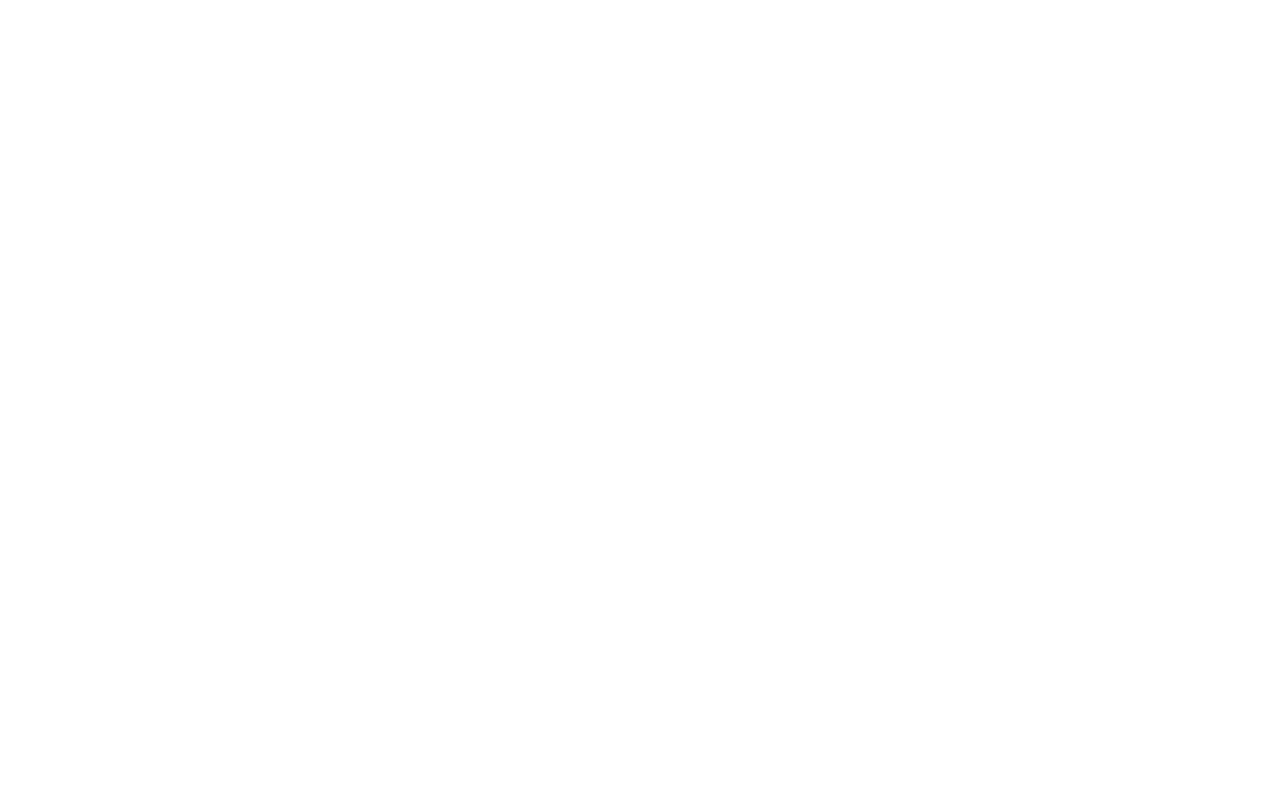
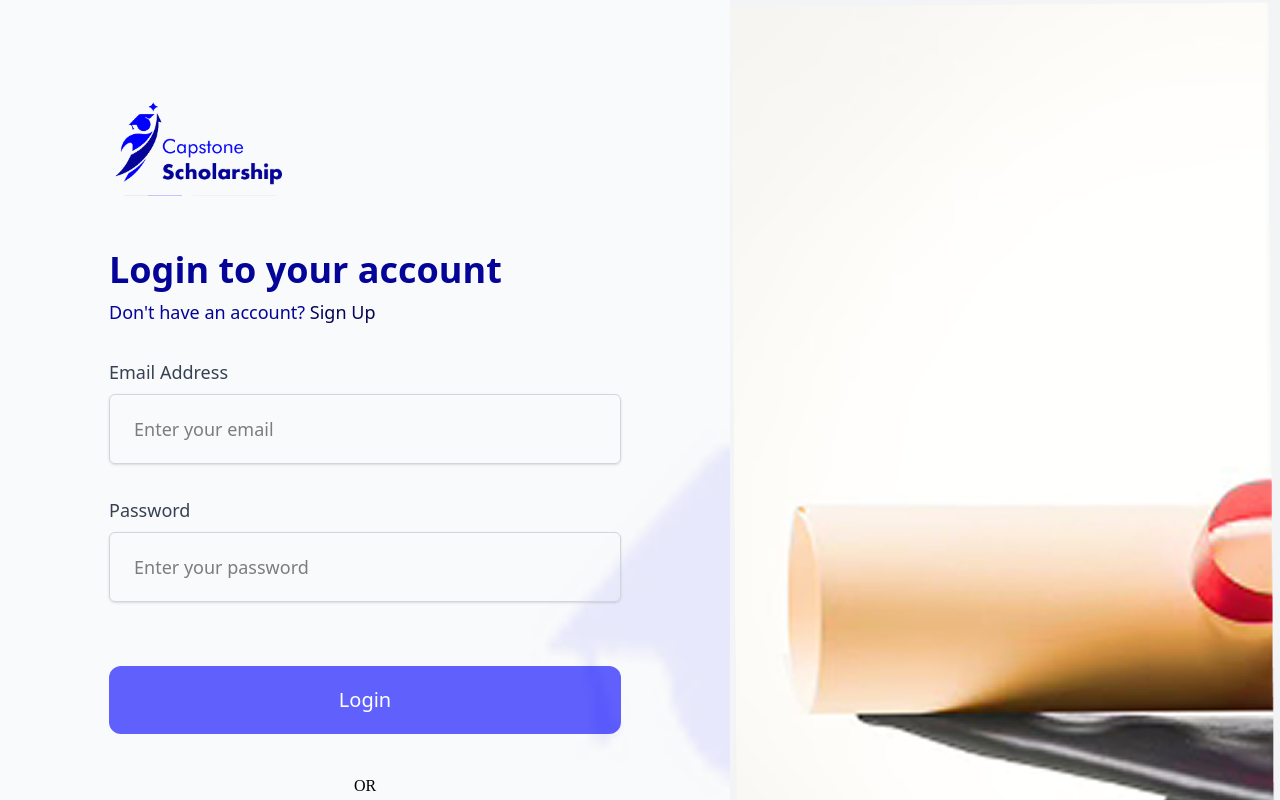
Before and after one commit to oluwakemiegbinola/Capstone-scholarship-design-system, a React (Vite) app: page /login in a window 1280 px wide. Before the commit this address led to /welcome. Shown: the top 800 px of the page. Built offline with nearby package versions, Linux system fonts and the light colour scheme.

Commit message:
Loginpage

```diff
--- a/src/App.jsx
+++ b/src/App.jsx
@@ -1,19 +1,27 @@
 import React from "react";
 import { BrowserRouter as Router, Routes, Route, Navigate } from "react-router-dom";
 import SignUpPage from "./Pages/SignUpPage";
+import LoginPage from "./Pages/LoginPage"; // Correct the name of your login page
 import ScholarshipSearch from "./Pages/ScholarshipSearch"; // Ensure this path is correct
 
 function App() {
   return (
     <Router>
       <Routes>
-           {/* Sign-up page */}
+        {/* Redirect root to /signup */}
         <Route path="/" element={<Navigate to="/signup" />} />
+
+        {/* Sign-up page */}
         <Route path="/signup" element={<SignUpPage />} />
 
-        {/* Welcome page */}
-        <Route path="/ScholarshipSearch" element={<ScholarshipSearch />} />
-        <Route path="*" element={<Navigate to="/welcome" />} />
+        {/* Login page */}
+        <Route path="/login" element={<LoginPage />} /> {/* Added login page route */}
+
+        {/* Scholarship Search page */}
+        <Route path="/scholarship-search" element={<ScholarshipSearch />} /> {/* Adjusted route to lowercase */}
+
+        {/* Catch-all route for any undefined paths */}
+        <Route path="*" element={<Navigate to="/signup" />} />
       </Routes>
     </Router>
   );
--- /dev/null
+++ b/src/Pages/loginPage.jsx
@@ -0,0 +1,231 @@
+import React, { useState } from "react";
+import { FcGoogle } from "react-icons/fc";
+import watermark from "../assets/image/first.png";
+import logo from "../assets/image/nice.png";
+import capeImage from "../assets/image/cape.png";
+
+// Mock login function for testing
+const login = async (userData) => {
+  return new Promise((resolve, reject) => {
+    setTimeout(() => {
+      if (userData.email && userData.password) {
+        resolve({ message: "Login successful!" });
+      } else {
+        reject(new Error("Please fill in all fields."));
+      }
+    }, 1000); // Simulate a 1-second delay
+  });
+};
+
+const LoginPage = () => {
+  const [formData, setFormData] = useState({
+    email: "",
+    password: "",
+  });
+
+  const [showPopup, setShowPopup] = useState(false);
+
+  const handleInputChange = (e) => {
+    const { name, value } = e.target;
+    setFormData({
+      ...formData,
+      [name]: value,
+    });
+  };
+
+  const handleLogin = async (e) => {
+    e.preventDefault();
+    console.log("Form submission intercepted");
+
+    const userData = {
+      email: formData.email,
+      password: formData.password,
+    };
+
+    console.log("Form data:", userData);
+
+    try {
+      console.log("Calling login API...");
+      const response = await login(userData); // Call the login function
+      console.log("Login successful:", response);
+      setShowPopup(true); // Show the popup
+    } catch (error) {
+      console.error("Login failed:", error);
+      alert(`Login failed: ${error.message}`);
+    }
+  };
+
+  return (
+    <div className="min-h-screen mx-auto flex bg-gray-50 relative font-sans">
+      {/* Watermark Logo */}
+      <div className="absolute left-[50px] right-0 top-[-70px] flex items-center justify-center pointer-events-none z-0 overflow-hidden">
+        <img
+          src={watermark}
+          alt="Watermark"
+          className="h-[265vh] w-[700px] opacity-7"
+          style={{
+            transform: "rotate(5deg)",
+          }}
+        />
+      </div>
+
+      {/* Main Content */}
+      <div className="flex flex-1">
+        {/* Left Section - Form */}
+        <div className="w-full flex-1 flex flex-col items-center justify-start p-0 relative z-20 mt-[50px]">
+          <div className="w-full max-w-xl p-8 rounded-lg">
+            {/* Logo */}
+            <div className="flex justify-start mb-12">
+              <img src={logo} alt="Capsione Scholarship Logo" className="h-30" />
+            </div>
+
+            {/* Form Title */}
+            <h2 className="text-4xl font-semibold text-start text-[#040498]">
+              Login to your account
+            </h2>
+            <p className="text-start text-lg text-[#040498] mt-2">
+              Don't have an account?{" "}
+              <a href="/signup" className="text-[#040458] hover:underline">
+                Sign Up
+              </a>
+            </p>
+
+            {/* Form */}
+            <form className="mt-8 space-y-8" onSubmit={handleLogin}>
+              {/* Email Address */}
+              <div>
+                <label className="block text-lg font-medium text-gray-700 mb-2">
+                  Email Address
+                </label>
+                <input
+                  type="email"
+                  name="email"
+                  value={formData.email}
+                  onChange={handleInputChange}
+                  className="w-full px-6 py-5 border border-gray-300 rounded-md shadow-sm focus:outline-none focus:ring-2 focus:ring-blue-500 text-lg"
+                  placeholder="Enter your email"
+                  required
+                />
+              </div>
+
+              {/* Password */}
+              <div>
+                <label className="block text-lg font-medium text-gray-700 mb-2">
+                  Password
+                </label>
+                <input
+                  type="password"
+                  name="password"
+                  value={formData.password}
+                  onChange={handleInputChange}
+                  className="w-full px-6 py-5 border border-gray-300 rounded-md shadow-sm focus:outline-none focus:ring-2 focus:ring-blue-500 text-lg"
+                  placeholder="Enter your password"
+                  required
+                />
+              </div>
+
+              {/* Login Button */}
+              <button
+                type="submit"
+                className="mt-8 w-full text-white py-5 text-xl rounded-xl hover:bg-gray-300 focus:outline-none focus:ring-2 focus:ring-gray-300 cursor-pointer"
+                style={{
+                  backgroundColor: "rgba(0, 0, 254, 0.61)",
+                }}
+              >
+                Login
+              </button>
+            </form>
+
+            {/* OR Separator */}
+            <div
+              className="mt-8 text-center"
+              style={{
+                fontFamily: "Futura BK BT",
+                lineHeight: "40px",
+                letterSpacing: "0px",
+              }}
+            >
+              <span className="text-[#000000]">OR</span>
+            </div>
+
+            {/* Google Sign-in Button */}
+            <a href="#">
+              <button className="w-full flex items-center justify-center px-6 py-5 border border-gray-300 rounded-xl shadow-sm text-lg font-medium text-gray-700 bg-white hover:bg-gray-50 mt-6 cursor-pointer">
+                <FcGoogle className="mr-2" />
+                Login with Google
+              </button>
+            </a>
+          </div>
+        </div>
+
+        {/* Right Section - Image */}
+        <div className="hidden md:block w-[550px] h-auto flex items-center justify-start bg-gray-100 p-0 relative before:absolute before:bg-gray-100 before:w-full before:h-full before:content-[''] before:z-10">
+          <img
+            src={capeImage}
+            alt="Graduation Cap"
+            className="w-full h-auto object-contain relative z-10"
+          />
+        </div>
+      </div>
+
+      {/* {popup message} */}
+      {showPopup && (
+        <div className="fixed inset-0 flex items-center justify-center z-50">
+          {/* Semi-transparent overlay with reduced opacity */}
+          <div
+            className="fixed inset-0 z-10"
+            style={{ backgroundColor: "rgba(0, 0, 0, 0.5)" }}
+          ></div>
+
+          {/* Popup Container */}
+          <div className="bg-white p-8 rounded-xl shadow-lg text-center max-w-xxl border border-gray-200 relative z-50">
+            <h2
+              className="mb-4"
+              style={{
+                color: "#040498",
+                fontFamily: "Futura Medium, sans-serif",
+                fontSize: "32.24px",
+                lineHeight: "35.8px",
+                fontWeight: 500,
+              }}
+            >
+              Welcome back, Scholar!
+            </h2>
+
+            <p
+              className="mb-6"
+              style={{
+                color: "#0B0B0B",
+                fontFamily: "Futura BK BT, sans-serif",
+                fontSize: "24.62px",
+                lineHeight: "41px",
+              }}
+            >
+              You're logged in. Let's explore scholarship opportunities.
+            </p>
+
+            <button
+              onClick={() => setShowPopup(false)}
+              style={{
+                backgroundColor: "#0000FE",
+                width: "311px",
+                height: "57px",
+                color: "#FFFFFF",
+                borderRadius: "8px",
+                fontSize: "18px",
+                fontWeight: "500",
+                transition: "background-color 0.3s ease", // Smooth transition
+              }}
+              onMouseOver={(e) => (e.currentTarget.style.backgroundColor = "#0000CC")} // Hover color
+              onMouseOut={(e) => (e.currentTarget.style.backgroundColor = "#0000FE")} // Default color
+            >
+              Get Started
+            </button>
+          </div>
+        </div>
+      )}
+    </div>
+  );
+};
+
+export default LoginPage;
```
Also changed, not shown: 1 other file (tests, documents, lock files or other folders).
